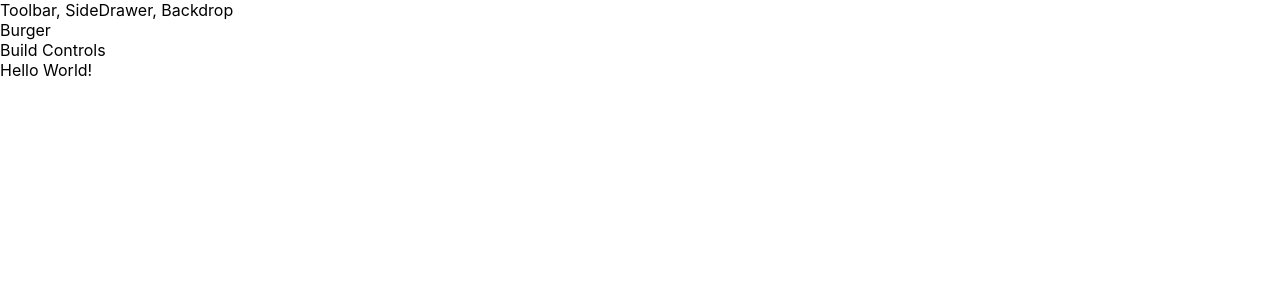
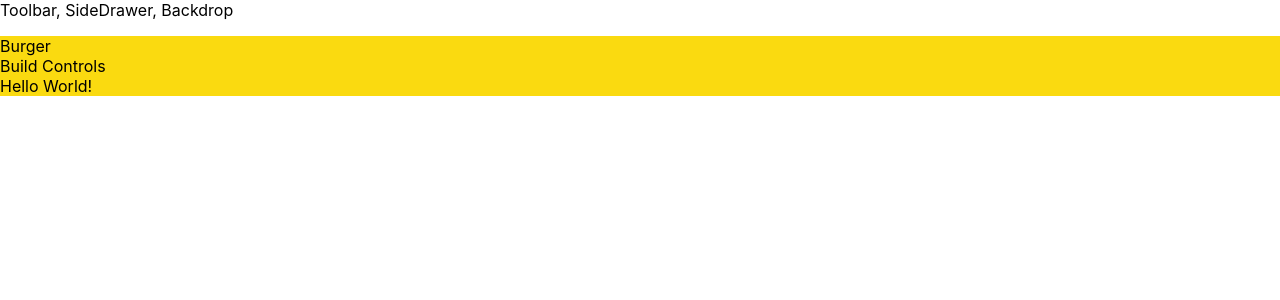
Before and after one commit to ilhamgusti/web-burger-builder, a React (Create React App) app: page / in a window 1280 px wide. Shown: the top 300 px of the page. Built offline with nearby package versions, Linux system fonts and the light colour scheme.

Commit message:
Add CSS Style

```diff
--- /dev/null
+++ b/src/components/Layout/Layout.css
@@ -0,0 +1,4 @@
+.Content {
+	margin-top: 16px;
+	background-color: #fada10;
+}
--- a/src/components/Layout/Layout.js
+++ b/src/components/Layout/Layout.js
@@ -1,10 +1,11 @@
 import React from 'react'
-import Aux from '../../hoc/Aux'
+import './Layout.css'
+
 const Layout = props => (
-	<Aux>
+	<>
 		<div>Toolbar, SideDrawer, Backdrop</div>
-		<main>{props.children}</main>
-	</Aux>
+		<main className="Content">{props.children}</main>
+	</>
 )
 
 export default Layout
```
